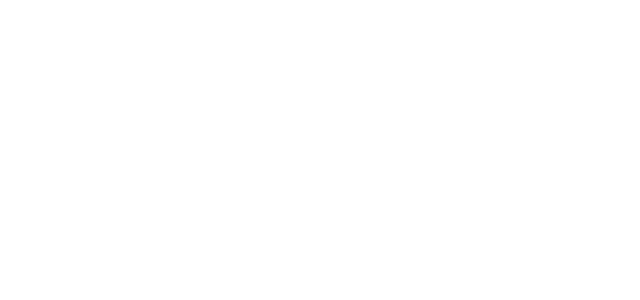
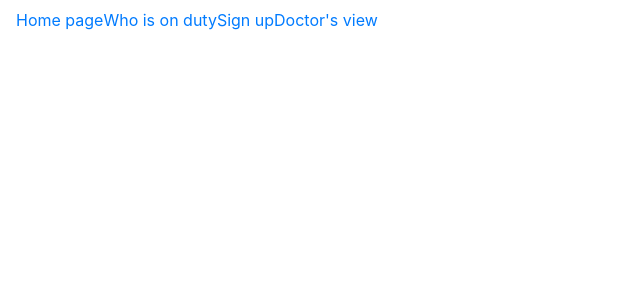
Before and after one commit to PetarAsenov/practice-assessment-week-3, a React (Create React App) app: page / in a window 1280 px wide. Shown: the top 300 px of the page, without its empty margins (0-640 px from the left). Built offline with nearby package versions, Linux system fonts and the light colour scheme.

Commit message:
make a navbar and links to all pages

```diff
--- a/src/App.js
+++ b/src/App.js
@@ -1,6 +1,7 @@
 import React from 'react';
 import { Switch, Route, Link, NavLink} from "react-router-dom";
 import './App.css';
+import Navbar from 'react-bootstrap/Navbar';
 import HomePage from './components/HomePage'
 import DoctorView from './components/DoctorView'
 import OnDuty from './components/OnDuty'
@@ -15,6 +16,12 @@
         integrity="sha384-ggOyR0iXCbMQv3Xipma34MD+dH/1fQ784/j6cY/iJTQUOhcWr7x9JvoRxT2MZw1T"
         crossorigin="anonymous"
       />
+      <Navbar>
+        <Link to="/">Home page</Link>
+        <Link to="/onduty">Who is on duty</Link>
+        <Link to="/signup">Sign up</Link>
+        <Link to="/doctorview">Doctor's view</Link>
+      </Navbar>
       <Switch>
         <Route path="/onduty" component={OnDuty} />
         <Route path="/doctorview" component={DoctorView} />
```
